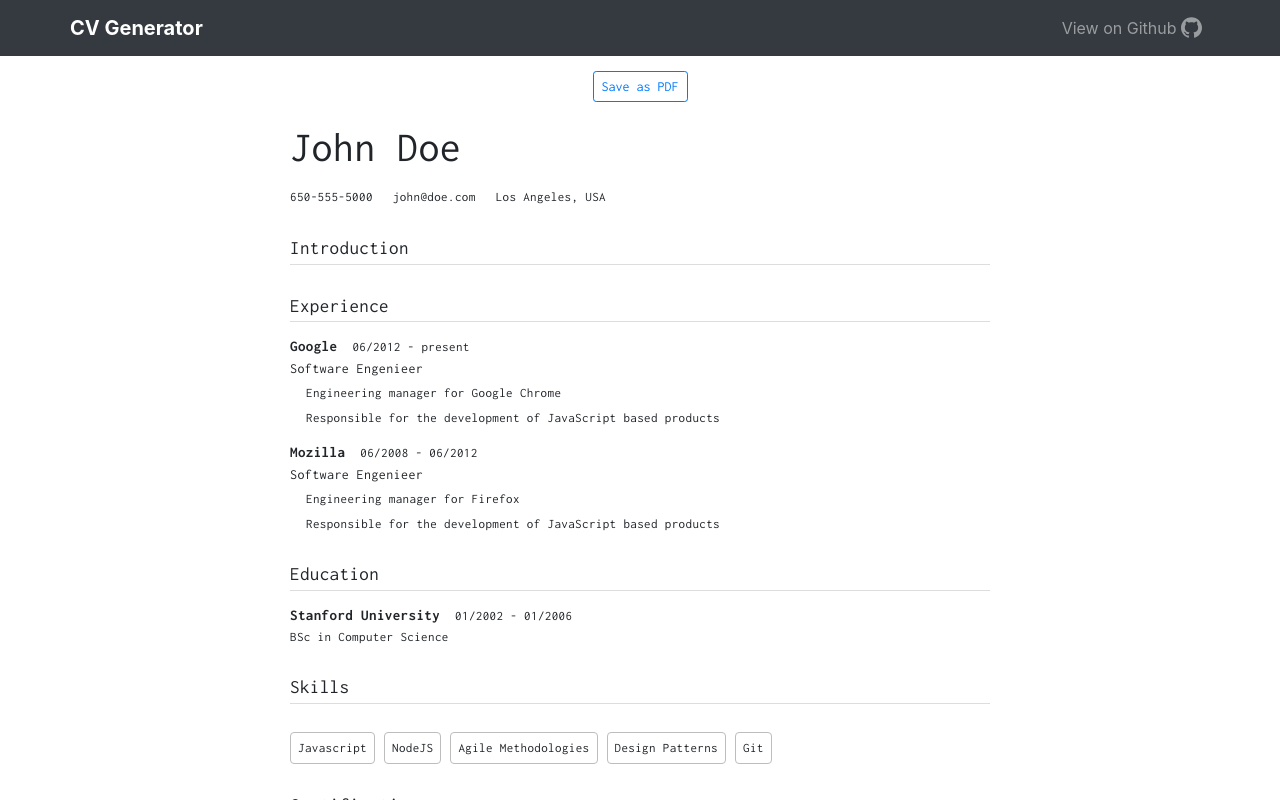
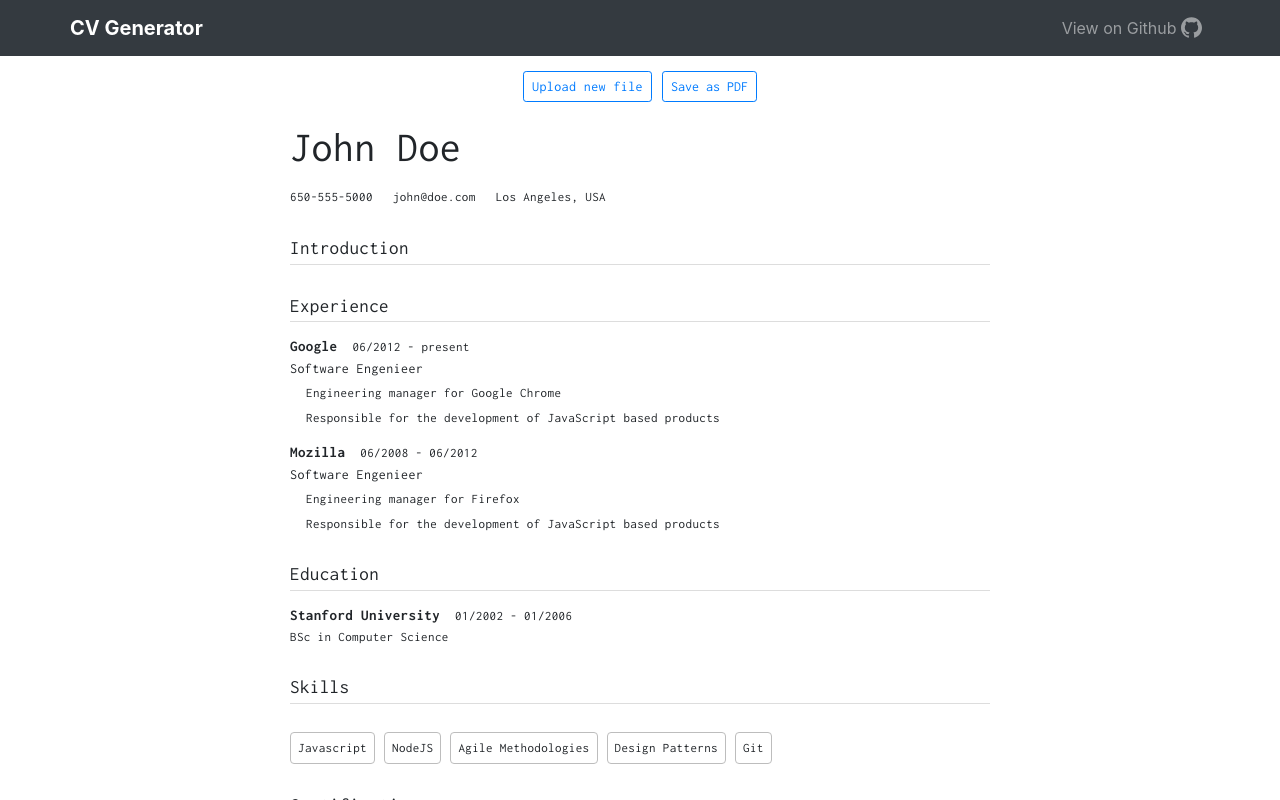
Before and after one commit to rbika/json-cv-generator, an Angular app: page / in a window 1280 px wide. Both pictures are taken after a click on the element "Click here to see an example". Shown: the top 800 px of the page. Built offline with nearby package versions, Linux system fonts and the light colour scheme.

Commit message:
Add button to return to homepage from the cv page

```diff
--- a/src/app/cv/cv-loader/cv-loader.component.html
+++ b/src/app/cv/cv-loader/cv-loader.component.html
@@ -15,7 +15,7 @@
             <li>3. Click on the button below to upload.</li>
         </ul>
 
-        <label class="btn btn-primary" for="file-selector">
+        <label class="btn btn-primary upload-button" for="file-selector">
             <input
                 id="file-selector"
                 type="file"
--- a/src/app/cv/cv-loader/cv-loader.component.scss
+++ b/src/app/cv/cv-loader/cv-loader.component.scss
@@ -11,6 +11,10 @@
 
     h2 {
         font-size: 24px;
+    }
+
+    .upload-button {
+        cursor: pointer;
     }
 
     .error-message {
--- a/src/app/cv/cv.component.html
+++ b/src/app/cv/cv.component.html
@@ -3,6 +3,10 @@
         <div class="container">
             <!-- Actions -->
             <div class="actions-container">
+                <a routerLink="" class="btn btn-sm btn-outline-primary">
+                    Upload new file
+                </a>
+
                 <button
                     class="btn btn-sm btn-outline-primary"
                     (click)="saveAsPdf()"
--- a/src/app/cv/cv.component.scss
+++ b/src/app/cv/cv.component.scss
@@ -24,6 +24,16 @@ ul {
     margin-top: 15px;
     display: flex;
     justify-content: center;
+
+    a {
+        cursor: pointer;
+        color: var(--blue);
+        margin-right: 10px;
+
+        &:hover {
+            color: white;
+        }
+    }
 }
 
 @media print {
```
Also changed, not shown: src/app/cv/cv.module.ts (+8 -14 lines).
